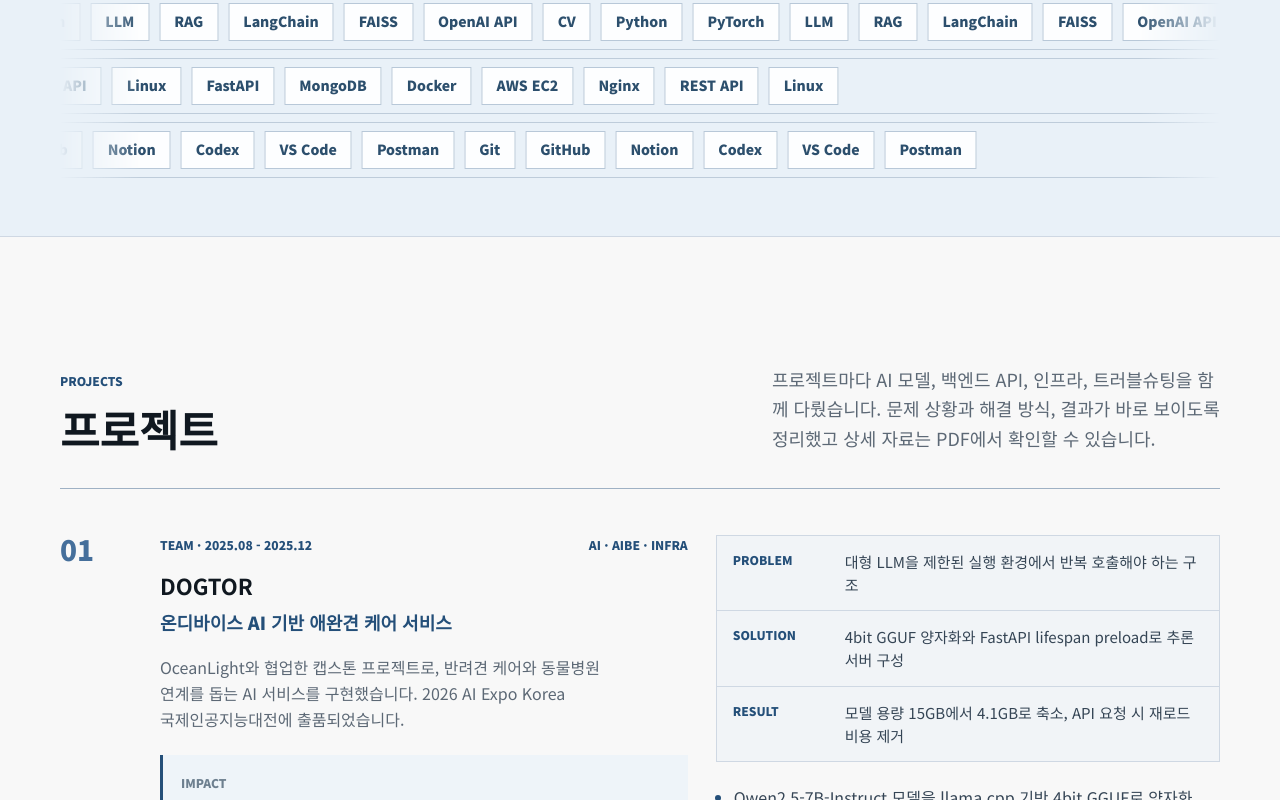
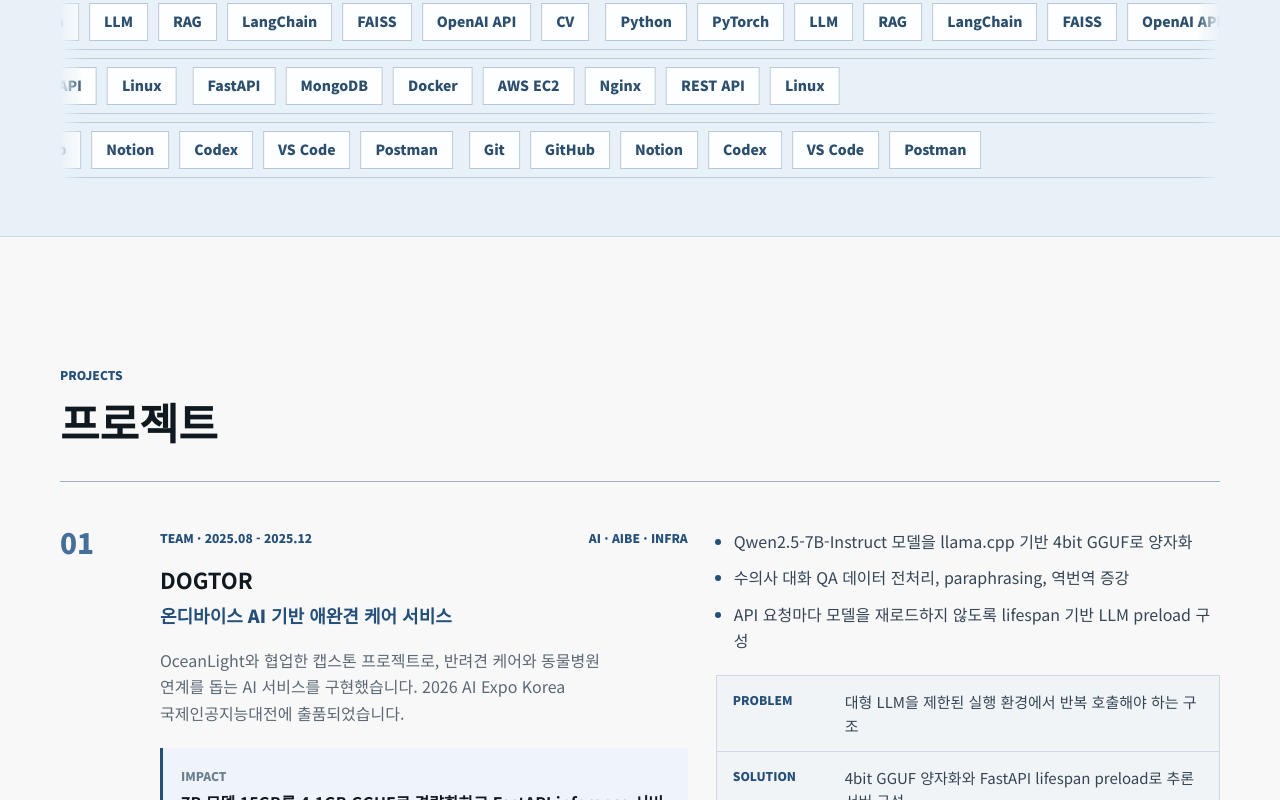
Before and after one commit to yeeeengyu/ingyuChoi_portfolio, a Next.js app: page / in a window 1280 px wide. Shown: the part 1260-2060 px from the top of the page. Built offline with nearby package versions, Linux system fonts and the light colour scheme; no server answers.

Commit message:
Clean section headers and project layout

```diff
--- a/app/globals.css
+++ b/app/globals.css
@@ -310,7 +310,7 @@ p {
   min-height: 52px;
   overflow: hidden;
   border-block: 1px solid rgba(159, 177, 196, 0.58);
-  mask-image: linear-gradient(90deg, transparent 0, black 7%, black 93%, transparent 100%);
+  mask-image: linear-gradient(90deg, transparent 0, black 2%, black 98%, transparent 100%);
 }
 
 .stackTrack {
@@ -329,7 +329,7 @@ p {
   flex: 0 0 auto;
   gap: 10px;
   align-items: center;
-  padding: 8px 10px 8px 0;
+  padding: 8px 16px 8px 0;
 }
 
 .skillPill {
@@ -465,7 +465,7 @@ p {
 .projectEvidence {
   display: grid;
   gap: 1px;
-  margin-bottom: 22px;
+  margin-top: 22px;
   border: 1px solid var(--line);
   background: var(--line);
 }
@@ -804,7 +804,7 @@ p {
 
   .stackMarquee {
     min-height: 50px;
-    mask-image: linear-gradient(90deg, transparent 0, black 12%, black 88%, transparent 100%);
+    mask-image: linear-gradient(90deg, transparent 0, black 4%, black 96%, transparent 100%);
   }
 
   .awardItem {
--- a/app/page.jsx
+++ b/app/page.jsx
@@ -162,14 +162,11 @@ export default function Home() {
       </section>
 
       <section className="section projects" id="projects">
-        <div className="sectionHead split">
+        <div className="sectionHead">
           <div>
             <p className="kicker">Projects</p>
             <h2>프로젝트</h2>
           </div>
-          <p>
-            프로젝트마다 AI 모델, 백엔드 API, 인프라, 트러블슈팅을 함께 다뤘습니다. 문제 상황과 해결 방식, 결과가 바로 보이도록 정리했고 상세 자료는 PDF에서 확인할 수 있습니다.
-          </p>
         </div>
 
         <div className="projectList">
@@ -190,6 +187,11 @@ export default function Home() {
                 </div>
               </div>
               <div className="projectDetail">
+                <ul>
+                  {project.points.map((point) => (
+                    <li key={point}>{point}</li>
+                  ))}
+                </ul>
                 <div className="projectEvidence">
                   {project.evidence.map(([label, value]) => (
                     <div key={label}>
@@ -198,11 +200,6 @@ export default function Home() {
                     </div>
                   ))}
                 </div>
-                <ul>
-                  {project.points.map((point) => (
-                    <li key={point}>{point}</li>
-                  ))}
-                </ul>
                 <div className="tags">
                   {project.stack.map((tag) => (
                     <span key={tag}>{tag}</span>
@@ -218,14 +215,11 @@ export default function Home() {
       </section>
 
       <section className="section muted" id="experience">
-        <div className="sectionHead split">
+        <div className="sectionHead">
           <div>
             <p className="kicker">Experience & Awards</p>
             <h2>경험&수상</h2>
           </div>
-          <p>
-            교내 캡스톤과 전국 대회에서는 아이디어를 실제 서비스 형태로 구현하고 발표까지 이어갔습니다. 외부 전시와 인턴십에서는 사용자에게 설명 가능한 결과물, 협업 과정에서 유지되는 문서화, 제한된 환경에서도 동작하는 구현 방식을 함께 경험했습니다.
-          </p>
         </div>
         <div className="awardGroups">
           {awardCategories.map((category) => (
```
